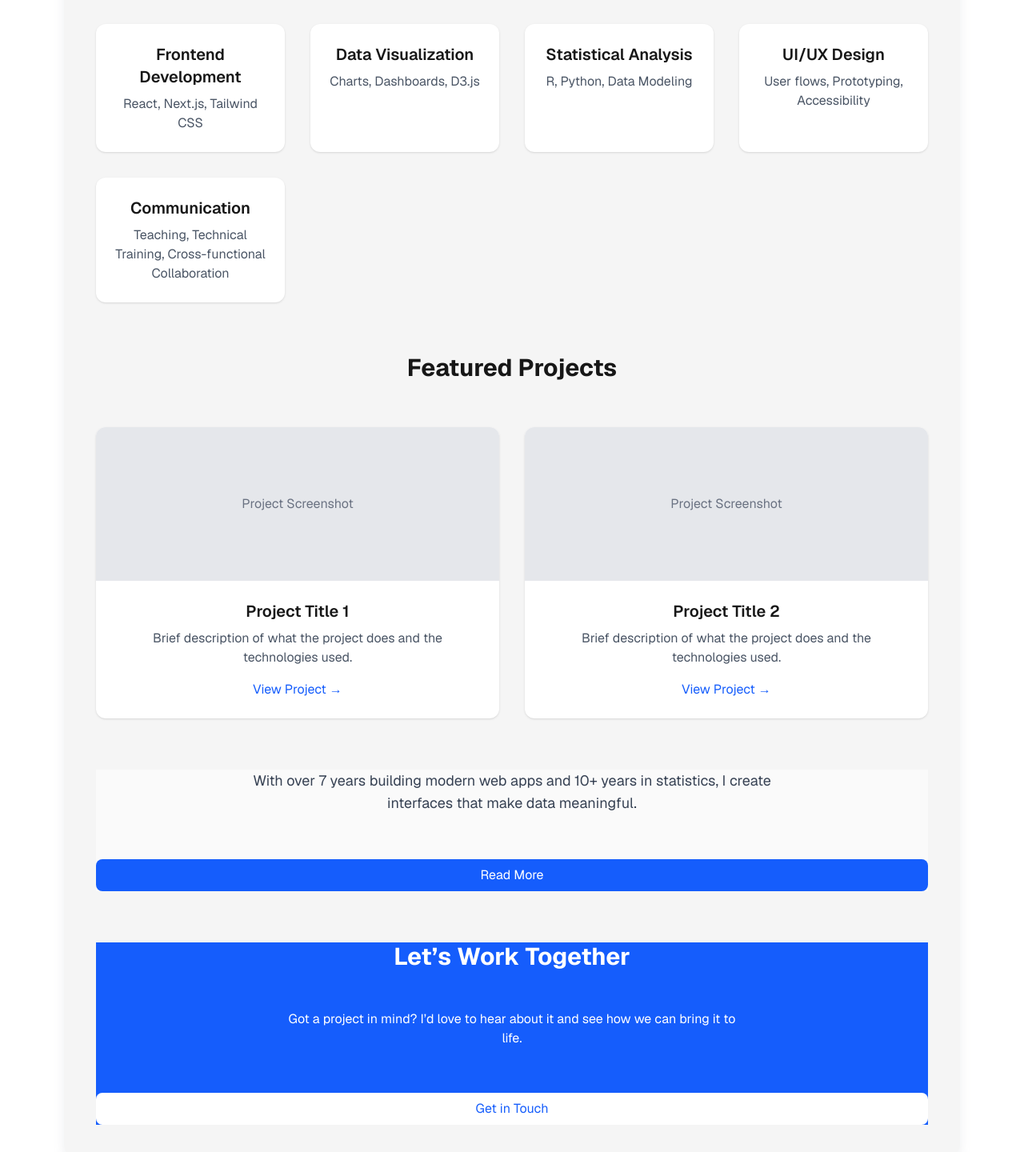
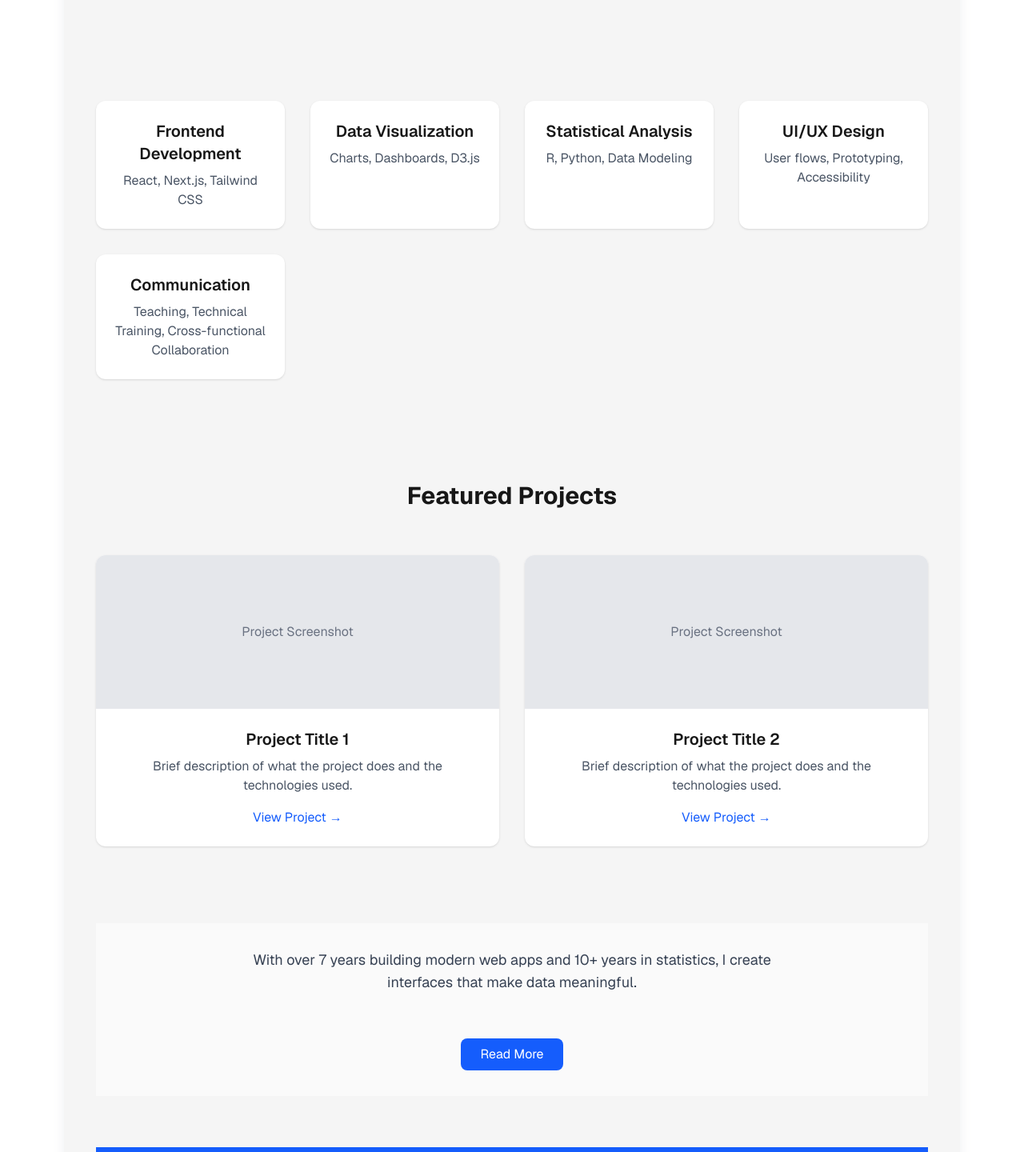
Before and after one commit to abdous/das-consultancy, a Next.js app: page / in a window 1280 px wide. Shown: the part 410-1850 px from the top of the page at 80% size. Built offline with nearby package versions, Linux system fonts and the light colour scheme.

Commit message:
DAS refactore and create reusable component and make use of them.

```diff
--- a/app/page.js
+++ b/app/page.js
@@ -1,15 +1,30 @@
 import Link from "next/link";
 import MainComponent from "../components/MainComponent";
-import classNames from "classnames";
+import Section from "../components/Section";
+import ButtonLink from "../components/ButtonLink";
 
 
+
+
+const skills = [
+  { title: "Frontend Development", desc: "React, Next.js, Tailwind CSS" },
+  { title: "Data Visualization", desc: "Charts, Dashboards, D3.js" },
+  { title: "Statistical Analysis", desc: "R, Python, Data Modeling" },
+  { title: "UI/UX Design", desc: "User flows, Prototyping, Accessibility" },
+  { title: "Communication", desc: "Teaching, Technical Training, Cross-functional Collaboration" }
+];
+
+const projects = [
+  { title: "Project Title 1", desc: "Brief description of what the project does and the technologies used." },
+  { title: "Project Title 2", desc: "Brief description of what the project does and the technologies used." }
+];
+
 export default function Home() {
-  const sectionClass = (isBackgroundColor) => classNames("w-full text-center gap-3 md:gap-8 flex flex-col", {
-    "bg-neutral-100": isBackgroundColor,
-  });
   return (
     <MainComponent mainClassName="gap-3 md:gap-8 lg:gap-16">
-      <section className={sectionClass(true)}>
+
+      {/* Hero */}
+      <Section bgColor="bg-neutral-100">
         <h1 className="text-2xl md:text-4xl font-bold">
           Welcome to DAS Consultancy, Bridging Data & Design
         </h1>
@@ -17,42 +32,37 @@ export default function Home() {
           Turning complex insights into intuitive, user-friendly web experiences.
         </p>
         <div className="flex justify-center gap-4">
-          <Link href="/about" className="bg-blue-600 text-white px-6 py-2 rounded-lg hover:bg-blue-700">
+          <ButtonLink href="/about" bg="blue-600" text="white" hoverBg="blue-700">
             Learn More
-          </Link>
-          <Link href="/contact" className="bg-gray-200 text-gray-800 px-6 py-2 rounded-lg hover:bg-gray-300">
+          </ButtonLink>
+          <ButtonLink href="/contact" bg="gray-200" text="gray-800" hoverBg="gray-300">
             Contact Me
-          </Link>
+          </ButtonLink>
         </div>
-      </section>
-      {/* Skills Section */}
-      <section className={`${sectionClass(false)} max-w-6xl grid sm:grid-cols-2 lg:grid-cols-4`}>
-        {[
-          { title: "Frontend Development", desc: "React, Next.js, Tailwind CSS" },
-          { title: "Data Visualization", desc: "Charts, Dashboards, D3.js" },
-          { title: "Statistical Analysis", desc: "R, Python, Data Modeling" },
-          { title: "UI/UX Design", desc: "User flows, Prototyping, Accessibility" },
-          { title: "Communication", desc: "Teaching, Technical Training, Cross-functional Collaboration" }
-        ].map((skill, i) => (
+      </Section>
+
+      {/* Skills */}
+      <Section className="max-w-6xl grid sm:grid-cols-2 lg:grid-cols-4">
+        {skills.map((skill, i) => (
           <div key={i} className="bg-white shadow p-6 rounded-xl">
             <h3 className="text-xl font-semibold mb-2">{skill.title}</h3>
             <p className="text-gray-600">{skill.desc}</p>
           </div>
         ))}
-      </section>
-      <section className={sectionClass(false)}>
+      </Section>
+
+      {/* Projects */}
+      <Section>
         <h2 className="text-3xl font-bold text-center mb-3 md:mb-6">Featured Projects</h2>
         <div className="grid md:grid-cols-2 gap-8">
-          {[1, 2].map((proj) => (
-            <div key={proj} className="bg-white shadow rounded-xl overflow-hidden">
+          {projects.map((proj, i) => (
+            <div key={i} className="bg-white shadow rounded-xl overflow-hidden">
               <div className="h-48 bg-gray-200 flex items-center justify-center">
                 <span className="text-gray-500">Project Screenshot</span>
               </div>
               <div className="p-6">
-                <h3 className="text-xl font-semibold mb-2">Project Title {proj}</h3>
-                <p className="text-gray-600 mb-4">
-                  Brief description of what the project does and the technologies used.
-                </p>
+                <h3 className="text-xl font-semibold mb-2">{proj.title}</h3>
+                <p className="text-gray-600 mb-4">{proj.desc}</p>
                 <Link href="#" className="text-blue-600 hover:underline">
                   View Project →
                 </Link>
@@ -60,29 +70,30 @@ export default function Home() {
             </div>
           ))}
         </div>
-      </section>
-      {/* About Preview */}
-      <section className={`${sectionClass(false)} bg-neutral-50`}>
+      </Section>
+
+      {/* About */}
+      <Section bgColor="bg-neutral-50">
         <p className="max-w-2xl mx-auto text-lg text-gray-700 mb-6">
           With over 7 years building modern web apps and 10+ years in statistics, I create interfaces
           that make data meaningful.
         </p>
-        <Link href="/about" className="bg-blue-600 text-white px-6 py-2 rounded-lg hover:bg-blue-700">
+        <ButtonLink href="/about" bg="blue-600" text="white" hoverBg="blue-700" fullWidthOnMobile>
           Read More
-        </Link>
-      </section>
+        </ButtonLink>
+      </Section>
 
-      {/* Contact CTA */}
-      <section className={`${sectionClass(false)} bg-blue-600 text-white`}>
+      {/* Contact */}
+      <Section bgColor="bg-blue-600 text-white">
         <h2 className="text-3xl font-bold mb-4">Let’s Work Together</h2>
         <p className="max-w-xl mx-auto mb-6">
           Got a project in mind? I’d love to hear about it and see how we can bring it to life.
         </p>
-        <Link href="/contact" className="bg-white text-blue-600 px-6 py-2 rounded-lg hover:bg-gray-100">
+        <ButtonLink href="/contact" bg="white" text="blue-600" hoverBg="gray-100" fullWidthOnMobile>
           Get in Touch
-        </Link>
-      </section>
+        </ButtonLink>
+      </Section>
+
     </MainComponent>
-
   );
 }
--- /dev/null
+++ b/components/ButtonLink.tsx
@@ -0,0 +1,31 @@
+import Link from "next/link";
+import classNames from "classnames";
+
+const ButtonLink = ({
+    href,
+    children,
+    bg = "blue-600", // Tailwind bg color
+    text = "white",   // Tailwind text color
+    hoverBg,          // Tailwind hover bg (optional, auto-calculated if not set)
+    fullWidthOnMobile = false,
+}) => {
+    const baseClasses = "px-6 py-2 rounded-lg transition-colors duration-200";
+
+    const widthClasses = fullWidthOnMobile ? "w-full md:w-auto mx-auto" : "";
+
+    const bgClass = `bg-${bg}`;
+    const textClass = `text-${text}`;
+    const hoverClass = hoverBg
+        ? `hover:bg-${hoverBg}`
+        : `hover:bg-${bg.replace(/\d+$/, match => String(Math.min(900, +match + 100)))}`;
+
+    return (
+        <Link
+            href={href}
+            className={classNames(baseClasses, bgClass, textClass, hoverClass, widthClasses)}
+        >
+            {children}
+        </Link>
+    );
+}
+export default ButtonLink;
--- /dev/null
+++ b/components/Section.tsx
@@ -0,0 +1,13 @@
+import classNames from "classnames";
+
+// Reusable Section with bgColor prop
+const Section = ({ bgColor = "", className = "", children }) => {
+    const baseClass = classNames(
+        "w-full text-center gap-3 md:gap-8 flex flex-col p-2 md:py-8 md:px-0",
+        bgColor, // dynamically apply background color class
+        className
+    );
+    return <section className={baseClass}>{children}</section>;
+}
+
+export default Section;
```
